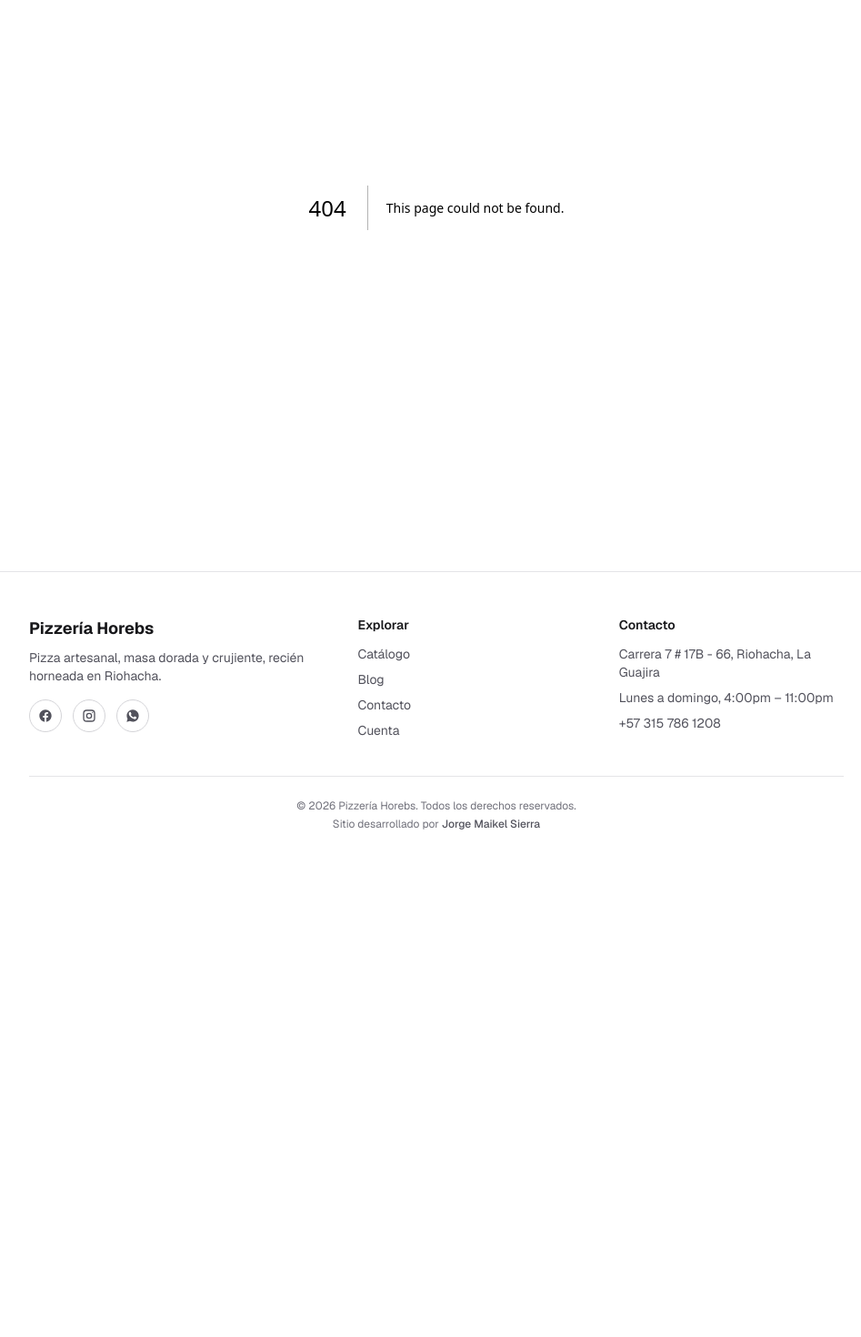
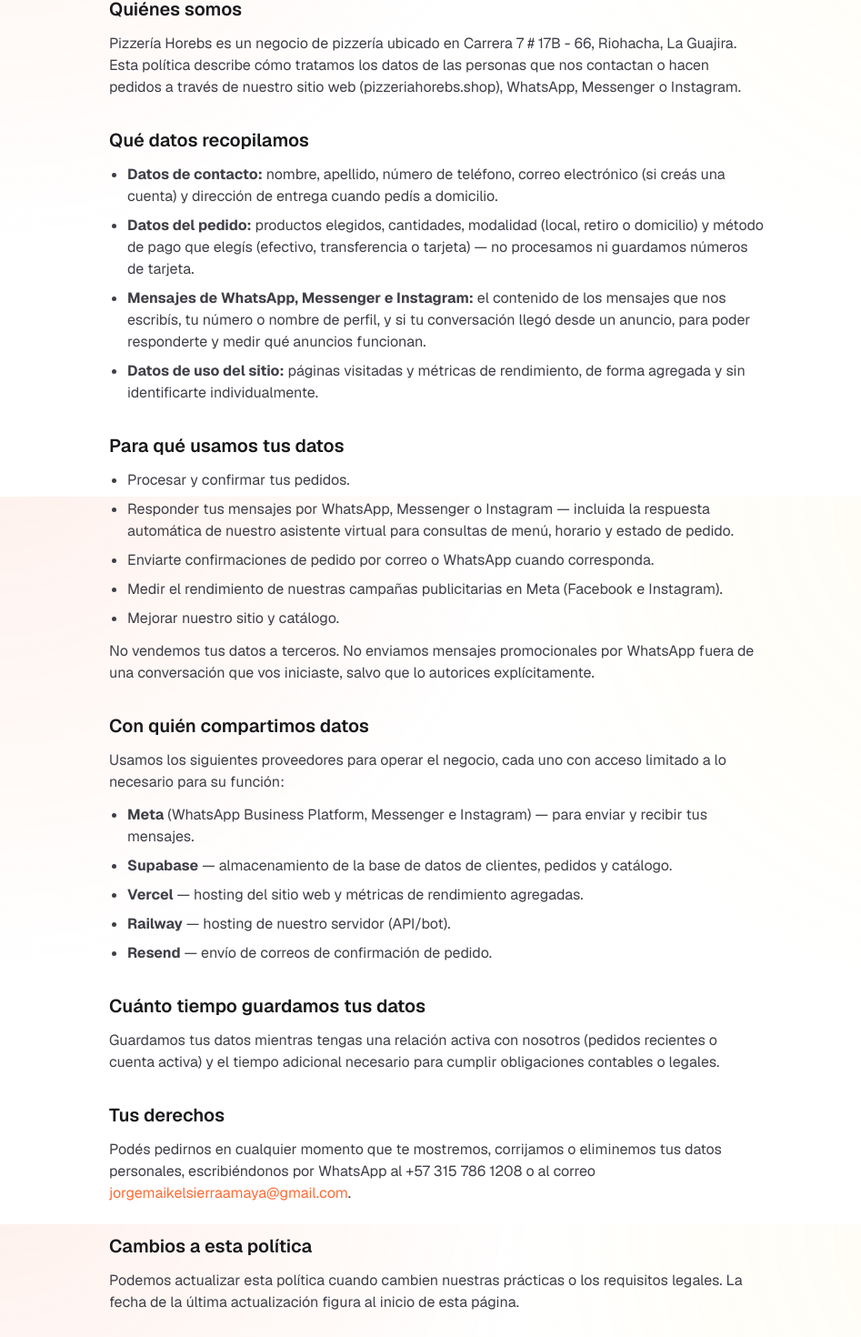
Before and after one commit to jorge-maikel-sierra/horebs-app, a Next.js app in the folder apps/web/: page /politica-privacidad in a window 1280 px wide. Before the commit this address had no page. Shown: the part 254-1724 px from the top of the page at 91% size, without its empty margins (160-1107 px from the left). Before the commit the page ends 1216 px from the top, so only its background shows below. Built offline with nearby package versions, Linux system fonts and the light colour scheme.

Commit message:
feat: agrega pagina de politica de privacidad
Necesaria para el App Review de Meta (WhatsApp Business Platform) y para cumplir con la politica de comercio.

```diff
--- /dev/null
+++ b/apps/web/src/app/politica-privacidad/page.tsx
@@ -0,0 +1,168 @@
+import type { Metadata } from 'next';
+import { NEGOCIO } from '@/lib/negocio';
+
+export const metadata: Metadata = {
+  title: 'Política de privacidad | Pizzería Horebs',
+  description:
+    'Cómo Pizzería Horebs recopila, usa y protege tus datos al pedir por el sitio, WhatsApp, Messenger o Instagram.',
+  alternates: { canonical: '/politica-privacidad' },
+};
+
+export default function PoliticaPrivacidadPage() {
+  return (
+    <div className="mx-auto max-w-3xl px-6 py-12 sm:py-16">
+      <h1 className="text-3xl font-bold text-zinc-900 dark:text-zinc-50">
+        Política de privacidad
+      </h1>
+      <p className="mt-2 text-sm text-zinc-500 dark:text-zinc-400">
+        Última actualización: agosto de 2026
+      </p>
+
+      <div className="mt-10 space-y-8 text-zinc-700 dark:text-zinc-300">
+        <section>
+          <h2 className="text-xl font-semibold text-zinc-900 dark:text-zinc-50">
+            Quiénes somos
+          </h2>
+          <p className="mt-3">
+            {NEGOCIO.nombre} es un negocio de pizzería ubicado en{' '}
+            {NEGOCIO.direccion}. Esta política describe cómo tratamos los
+            datos de las personas que nos contactan o hacen pedidos a través
+            de nuestro sitio web ({NEGOCIO.sitio}), WhatsApp, Messenger o
+            Instagram.
+          </p>
+        </section>
+
+        <section>
+          <h2 className="text-xl font-semibold text-zinc-900 dark:text-zinc-50">
+            Qué datos recopilamos
+          </h2>
+          <ul className="mt-3 list-disc space-y-2 pl-5">
+            <li>
+              <strong>Datos de contacto:</strong> nombre, apellido, número de
+              teléfono, correo electrónico (si creás una cuenta) y dirección
+              de entrega cuando pedís a domicilio.
+            </li>
+            <li>
+              <strong>Datos del pedido:</strong> productos elegidos,
+              cantidades, modalidad (local, retiro o domicilio) y método de
+              pago que elegís (efectivo, transferencia o tarjeta) — no
+              procesamos ni guardamos números de tarjeta.
+            </li>
+            <li>
+              <strong>Mensajes de WhatsApp, Messenger e Instagram:</strong>{' '}
+              el contenido de los mensajes que nos escribís, tu número o
+              nombre de perfil, y si tu conversación llegó desde un anuncio,
+              para poder responderte y medir qué anuncios funcionan.
+            </li>
+            <li>
+              <strong>Datos de uso del sitio:</strong> páginas visitadas y
+              métricas de rendimiento, de forma agregada y sin identificarte
+              individualmente.
+            </li>
+          </ul>
+        </section>
+
+        <section>
+          <h2 className="text-xl font-semibold text-zinc-900 dark:text-zinc-50">
+            Para qué usamos tus datos
+          </h2>
+          <ul className="mt-3 list-disc space-y-2 pl-5">
+            <li>Procesar y confirmar tus pedidos.</li>
+            <li>
+              Responder tus mensajes por WhatsApp, Messenger o Instagram —
+              incluida la respuesta automática de nuestro asistente virtual
+              para consultas de menú, horario y estado de pedido.
+            </li>
+            <li>
+              Enviarte confirmaciones de pedido por correo o WhatsApp cuando
+              corresponda.
+            </li>
+            <li>
+              Medir el rendimiento de nuestras campañas publicitarias en
+              Meta (Facebook e Instagram).
+            </li>
+            <li>Mejorar nuestro sitio y catálogo.</li>
+          </ul>
+          <p className="mt-3">
+            No vendemos tus datos a terceros. No enviamos mensajes
+            promocionales por WhatsApp fuera de una conversación que vos
+            iniciaste, salvo que lo autorices explícitamente.
+          </p>
+        </section>
+
+        <section>
+          <h2 className="text-xl font-semibold text-zinc-900 dark:text-zinc-50">
+            Con quién compartimos datos
+          </h2>
+          <p className="mt-3">
+            Usamos los siguientes proveedores para operar el negocio, cada
+            uno con acceso limitado a lo necesario para su función:
+          </p>
+          <ul className="mt-3 list-disc space-y-2 pl-5">
+            <li>
+              <strong>Meta</strong> (WhatsApp Business Platform, Messenger e
+              Instagram) — para enviar y recibir tus mensajes.
+            </li>
+            <li>
+              <strong>Supabase</strong> — almacenamiento de la base de datos
+              de clientes, pedidos y catálogo.
+            </li>
+            <li>
+              <strong>Vercel</strong> — hosting del sitio web y métricas de
+              rendimiento agregadas.
+            </li>
+            <li>
+              <strong>Railway</strong> — hosting de nuestro servidor
+              (API/bot).
+            </li>
+            <li>
+              <strong>Resend</strong> — envío de correos de confirmación de
+              pedido.
+            </li>
+          </ul>
+        </section>
+
+        <section>
+          <h2 className="text-xl font-semibold text-zinc-900 dark:text-zinc-50">
+            Cuánto tiempo guardamos tus datos
+          </h2>
+          <p className="mt-3">
+            Guardamos tus datos mientras tengas una relación activa con
+            nosotros (pedidos recientes o cuenta activa) y el tiempo
+            adicional necesario para cumplir obligaciones contables o
+            legales.
+          </p>
+        </section>
+
+        <section>
+          <h2 className="text-xl font-semibold text-zinc-900 dark:text-zinc-50">
+            Tus derechos
+          </h2>
+          <p className="mt-3">
+            Podés pedirnos en cualquier momento que te mostremos, corrijamos
+            o eliminemos tus datos personales, escribiéndonos por WhatsApp
+            al {NEGOCIO.whatsapp} o al correo{' '}
+            <a
+              href="mailto:jorgemaikelsierraamaya@gmail.com"
+              className="text-brand-orange hover:underline"
+            >
+              jorgemaikelsierraamaya@gmail.com
+            </a>
+            .
+          </p>
+        </section>
+
+        <section>
+          <h2 className="text-xl font-semibold text-zinc-900 dark:text-zinc-50">
+            Cambios a esta política
+          </h2>
+          <p className="mt-3">
+            Podemos actualizar esta política cuando cambien nuestras
+            prácticas o los requisitos legales. La fecha de la última
+            actualización figura al inicio de esta página.
+          </p>
+        </section>
+      </div>
+    </div>
+  );
+}
--- a/apps/web/src/components/SiteFooter.tsx
+++ b/apps/web/src/components/SiteFooter.tsx
@@ -131,6 +131,14 @@ export default function SiteFooter() {
           © {anio} {NEGOCIO.nombre}. Todos los derechos reservados.
         </p>
         <p className="mt-1">
+          <Link
+            href="/politica-privacidad"
+            className="font-medium text-zinc-600 transition-colors hover:text-brand-orange dark:text-zinc-400"
+          >
+            Política de privacidad
+          </Link>
+        </p>
+        <p className="mt-1">
           Sitio desarrollado por{' '}
           <a
             href="https://jorge-sierra.dev/"
```
